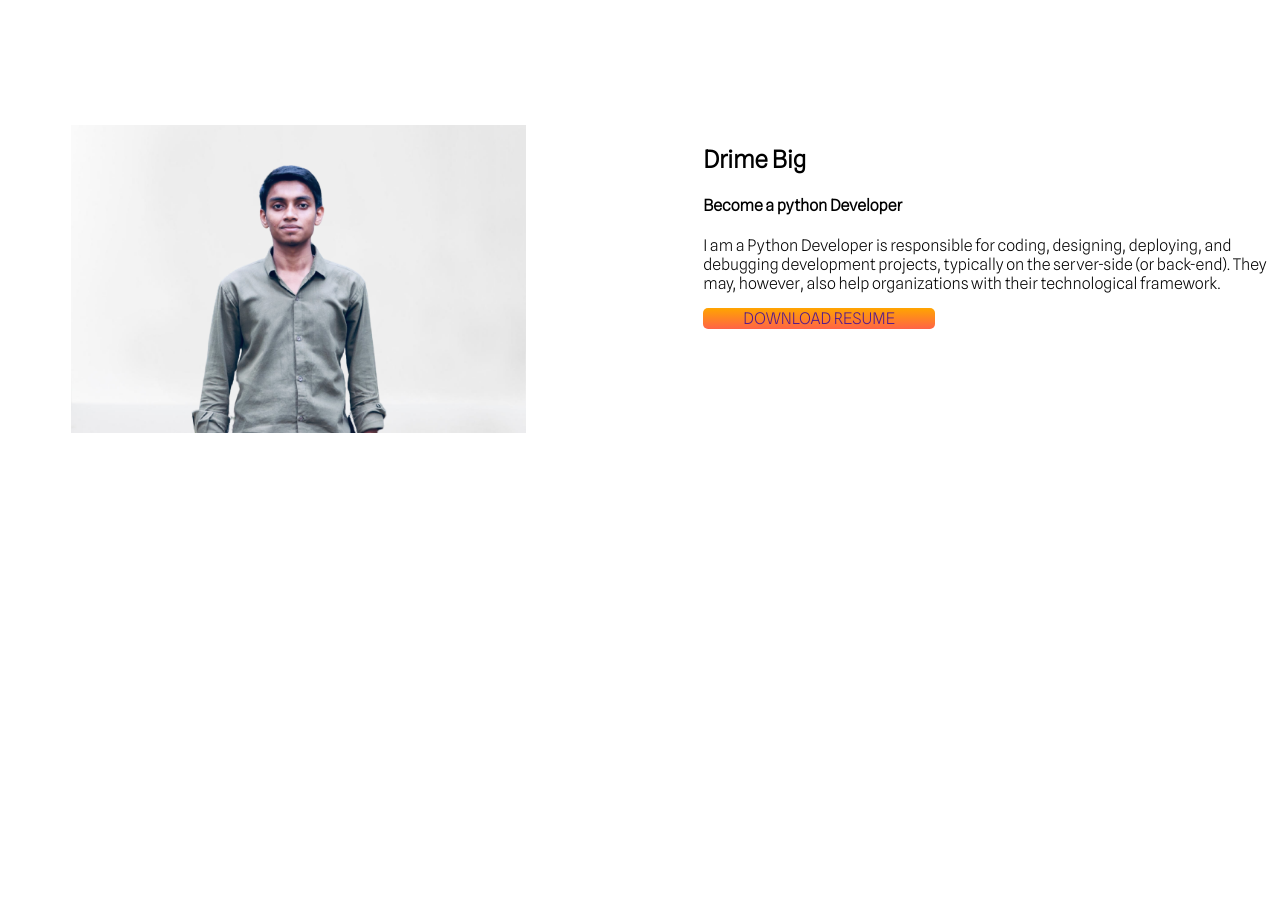
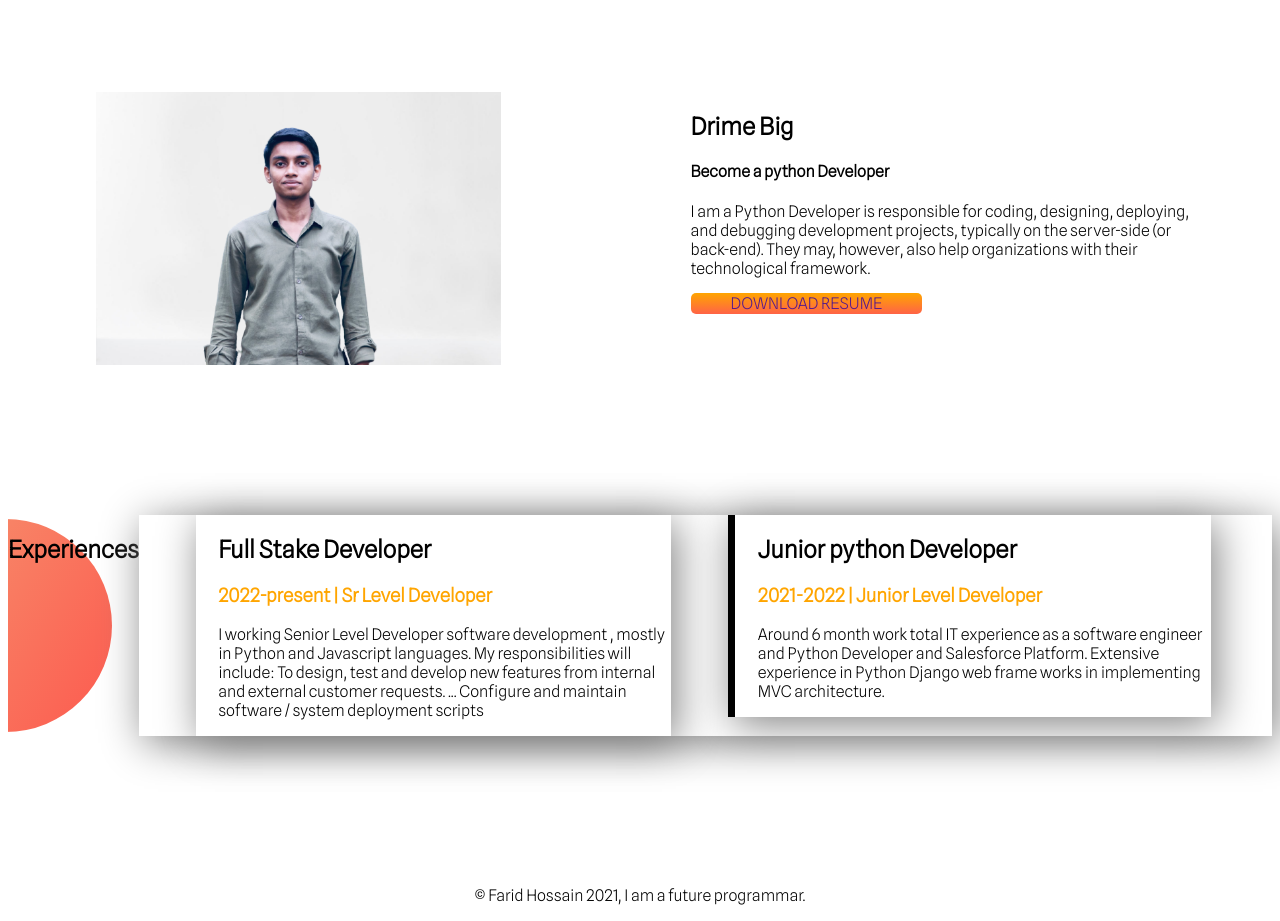
Before and after one commit to FaridHosen/protfolio, a plain HTML site: page index.html in a window 1280 px wide. Shown: the part 340-1261 px from the top of the page. Before the commit the page ends 923 px from the top, so only its background shows below. Drawn offline with Linux system fonts and the light colour scheme.

Commit message:
second part

```diff
--- a/index.html
+++ b/index.html
@@ -44,6 +44,34 @@
         </div>
 
     </section>
+    <section class="experience-area">
+        <h1>Experiences</h1>
+        <div>
+            <div class="half-width" id="full-stake">
+                <h1>Full Stake Developer</h1>
+                <h3>2022-present | Sr Level Developer</h3>
+                <p>I working Senior Level Developer software development , mostly in Python and Javascript
+                    languages. My responsibilities will include:
+                    To design, test and develop new features from internal
+                    and external customer requests. ...
+                    Configure and maintain software / system deployment scripts</p>
+            </div>
+
+            <div class="half-width" id="junior">
+                <h1>Junior python Developer</h1>
+                <h3>2021-2022 | Junior Level Developer</h3>
+                <p>Around 6 month work total IT experience as a software engineer and
+                    Python Developer and
+                    Salesforce Platform.
+                    Extensive experience in Python Django web frame works
+                    in implementing MVC architecture.</p>
+            </div>
+        </div>
+
+    </section>
+    <footer>
+        <p>© Farid Hossain 2021, I am a future programmar.</p>
+    </footer>
 
 </body>
 
--- a/style.css
+++ b/style.css
@@ -1,11 +1,17 @@
 body{
     font-family: 'Spline Sans', sans-serif;
 }
+.top-banner{
+    background-image: url("top-banner.png");
+    background-repeat: no-repeat;
+}
+
 .orange-color{
     color: aqua;
 }
-section{
+.fllexible-container{
     display: flex;
+    margin-bottom: 150px;
 }
 .half-width{
     width: 50%;
@@ -29,9 +35,37 @@ section{
 }
 
 .half-width{
-    width: 50%;
-    padding-left: 5%;
+    width: 40%;
+    float: left;
+    margin-left: 5%;
+    padding-left: 2%;
 }
 .half-width img{
     width: 80%;
 }
+.experience-area div{
+    box-shadow: 5px 7px 40px gray;
+    height: 80;
+}
+.experience-area{
+    background-image: url("exp-bg.png");
+    background-repeat: no-repeat;
+    background-position: left;
+}
+.experience-area h3{
+    color: orange;
+}
+#full-stak{
+    border-left: 7px solid;
+    border-image: linear-gradient(180deg, lightsalmon, tomato);
+    border-image-slice: 1;
+
+}
+#junior{
+    border-left: 7px solid;
+    border-image: linear-gradient(180dg, lightsalmon, tomato);
+    border-image-slice: 1;
+}
+footer p{
+    text-align: center;
+}
```
Also changed, not shown: exp-bg.png (added).
